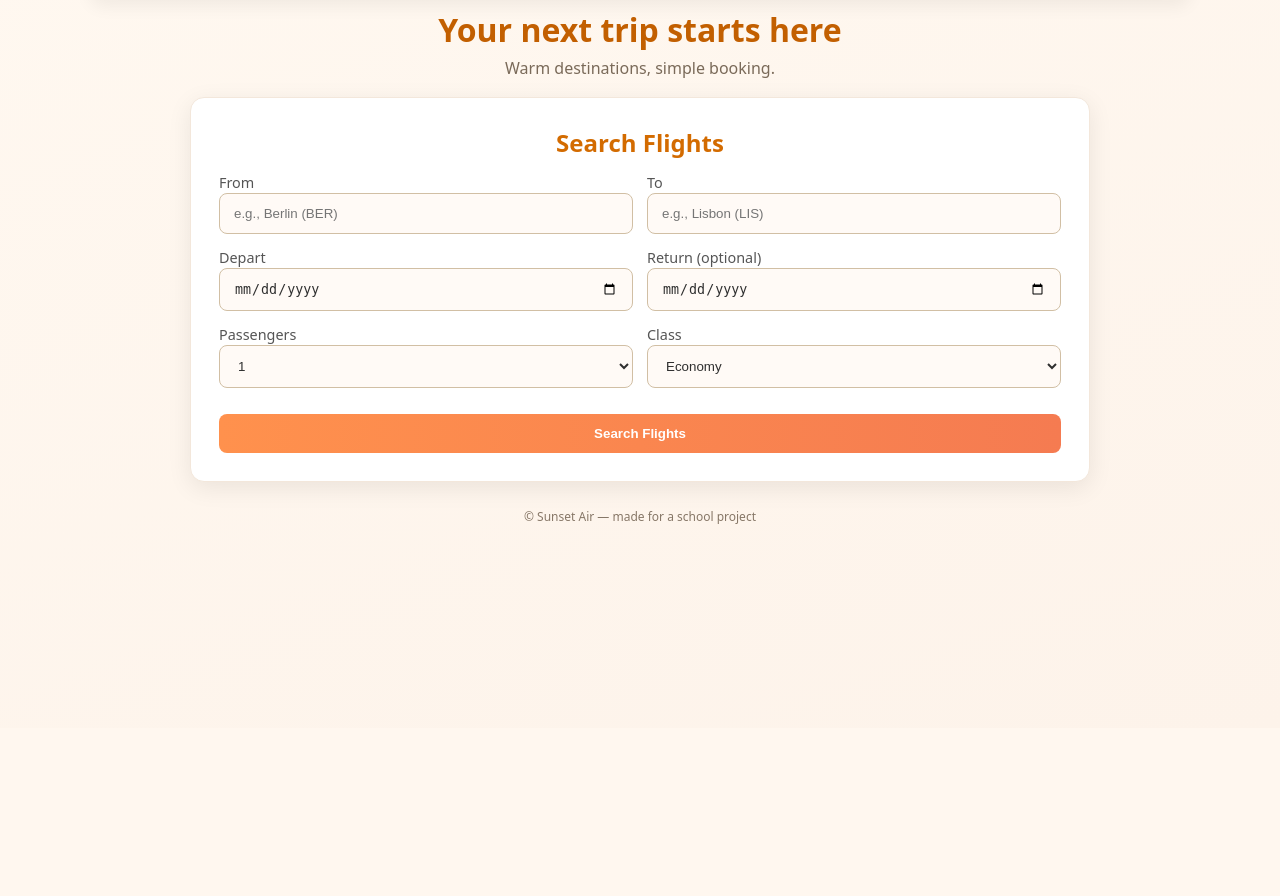
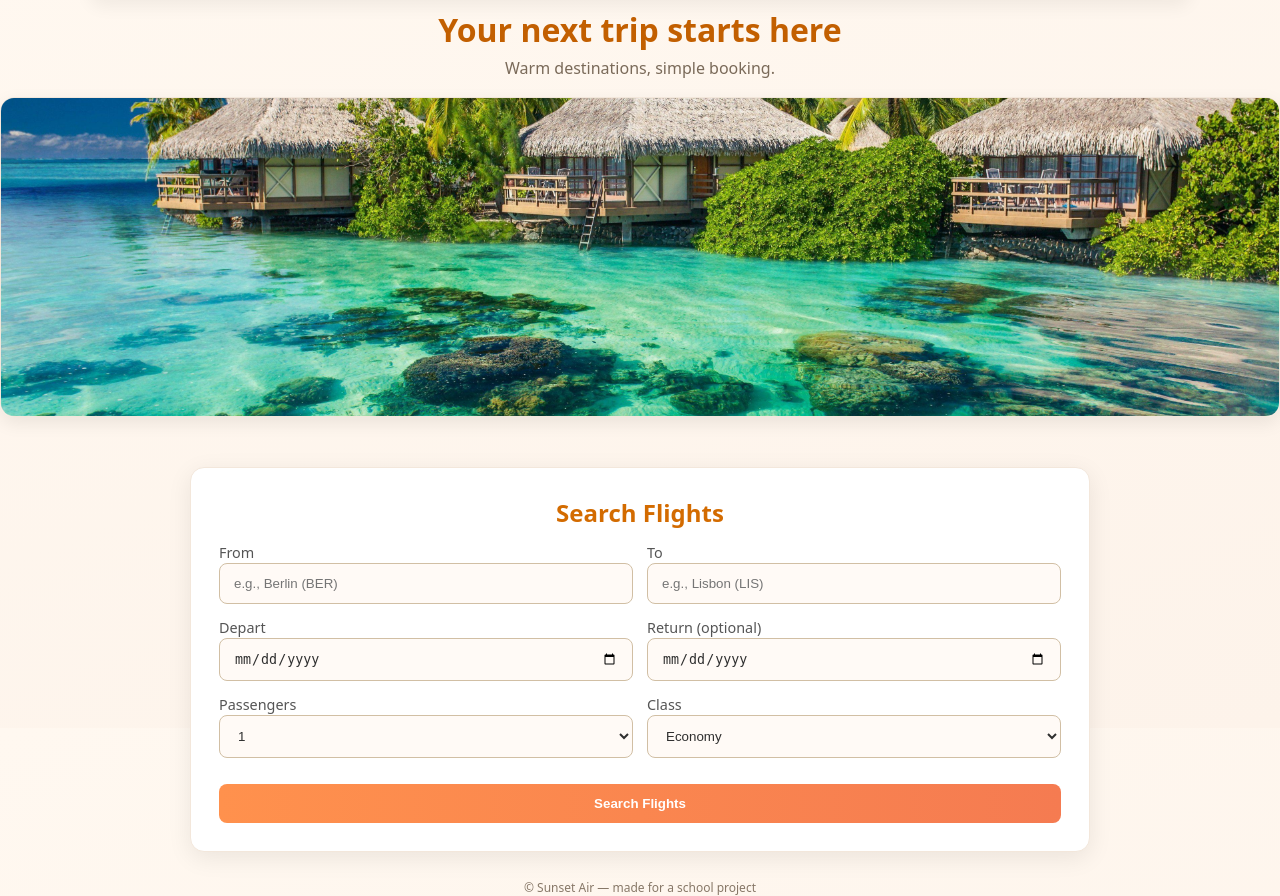
Before and after one commit to jvwb0/Flight-booking, a PHP site: page /Views/main.php in a window 1280 px wide. Shown: the part 72-968 px from the top of the page. Before the commit the page ends 596 px from the top, so only its background shows below. Run offline with PHP 8.4, Linux system fonts and the light colour scheme.

Commit message:
- added home page image banner - added php image randomizer

```diff
--- a/Project/Views/main.php
+++ b/Project/Views/main.php
@@ -19,11 +19,26 @@
     </nav>
   </header>
 
+
+
   <!-- Hero -->
   <section class="hero">
     <h1 class="hero-title">Your next trip starts here</h1>
     <p class="hero-sub">Warm destinations, simple booking.</p>
   </section>
+
+<?php
+$images = [
+   "../assets/img/img3.jpg",
+   "../assets/img/img2.jpg",
+   "../assets/img/img4.jpg",
+   "../assets/img/img1.jpg"
+  ];
+$pick = $images[array_rand($images)];
+?>
+<section class="banner">
+  <img src="<?= $pick ?>" alt="Banner" class="banner-img">
+</section>
 
   <!-- Flight Search -->
   <main class="card search-card">
--- a/Project/assets/styles.css
+++ b/Project/assets/styles.css
@@ -1,8 +1,15 @@
 
-* { box-sizing: border-box; }
-html, body { height: 100%; }
+*
+{
+ box-sizing: border-box;
+}
+html, body
+{
+  height: 100%;
+}
 
-body {
+body
+{
   margin: 0;
   font-family: system-ui, -apple-system, Segoe UI, Roboto, Helvetica, Arial, sans-serif;
   background: linear-gradient(160deg, #fff8f0 0%, #fdf3ea 100%); /* soft sunset gradient */
@@ -13,7 +20,8 @@ body {
   padding: 24px;
 }
 
-.card {
+.card
+{
   width: 100%;
   max-width: 420px;
   background: #ffffff;
@@ -23,7 +31,8 @@ body {
   box-shadow: 0 6px 25px rgba(0,0,0,0.08);
 }
 
-.title {
+.title
+{
   margin: 0 0 20px;
   font-size: 1.5rem;
   font-weight: 600;
@@ -31,19 +40,22 @@ body {
   color: #d36b00;
 }
 
-.form {
+.form
+{
   display: flex;
   flex-direction: column;
   gap: 12px;
 }
 
-.label {
+.label
+{
   font-size: 0.9rem;
   color: #555;
   margin-top: 6px;
 }
 
-.input {
+.input
+{
   width: 100%;
   padding: 12px 14px;
   border-radius: 8px;
@@ -54,12 +66,14 @@ body {
   transition: 0.2s;
 }
 
-.input:focus {
+.input:focus
+{
   border-color: #ff914d;
   box-shadow: 0 0 0 3px rgba(255,145,77,0.25);
 }
 
-.btn {
+.btn
+{
   margin-top: 14px;
   width: 100%;
   padding: 12px 14px;
@@ -72,12 +86,14 @@ body {
   transition: transform 0.15s ease, box-shadow 0.15s ease;
 }
 
-.btn:hover {
+.btn:hover
+{
   transform: translateY(-2px);
   box-shadow: 0 4px 12px rgba(245,123,81,0.4);
 }
 
-.links {
+.links
+{
   margin-top: 14px;
   display: flex;
   justify-content: space-between;
@@ -85,34 +101,39 @@ body {
   gap: 10px;
 }
 
-.link {
+.link
+{
   color: #00a896;
   font-size: 0.9rem;
   text-decoration: none;
   font-weight: 500;
 }
 
-.link:hover {
+.link:hover
+{
   text-decoration: underline;
   color: #028090;
 }
 
 /* Subtle animation feel */
-input, button {
+input, button
+{
   transition: all 0.2s ease;
 }
 
 
 /* ===== Main view styles ===== */
 /* Special layout for main view */
-body.main-view {
-  display: block;           /* stop centering everything */
+body.main-view
+{
+  display: block;
   padding: 0;
   background: linear-gradient(160deg, #fff8f0 0%, #fdf3ea 100%);
   font-family: system-ui, -apple-system, Segoe UI, Roboto, Helvetica, Arial, sans-serif;
 }
 /* ===== Top bar / nav ===== */
-.topbar{
+.topbar
+{
   position: sticky; top: 10px;
   width: 100%;
   max-width: 1100px;
@@ -122,7 +143,9 @@ body.main-view {
   border: 1px solid #f3e7db;
   border-radius: 12px;
   padding: 10px 16px;
-  display: flex; align-items: center; justify-content: space-between;
+  display: flex;
+  align-items: center;
+  justify-content: space-between;
   box-shadow: 0 6px 18px rgba(0,0,0,0.06);
 }
 
@@ -153,16 +176,59 @@ body.main-view {
 }
 
 /* ===== Search card layout ===== */
-.search-card{ max-width: 900px; margin:0 auto 24px; }
-
-.search-form .row{
-  display:flex; gap:14px; flex-wrap:wrap;
+.search-card
+{
+  max-width: 900px;
+  margin:50px auto 25px;
+}
+.search-form .row
+{
+  display:flex;
+  gap:14px;
+  flex-wrap:wrap;
+}
+.field
+{
+  flex:1 1 260px;
 }
 
-.field{ flex:1 1 260px; }
-
 /* Footer */
-.footer{
-  text-align:center; margin-top:18px; color:#7a6a59; font-size:.9rem;
+.footer
+{
+  text-align:center;
+  margin-top:18px;
+  color:#7a6a59;
+  font-size:.9rem;
   opacity:.9;
 }
+
+/* ===== Static banner ===== */
+.banner
+{
+  width: 100%;
+  max-width:fit-content;
+  max-height: 40%;
+  margin: 10px auto 24px;
+  border-radius: 14px;
+  overflow: hidden;
+  box-shadow: 0 6px 18px rgba(0, 0, 0, 0.08);
+  border: 1px solid #f3e7db;
+}
+
+.banner-img
+{
+  width: 100%;
+  height:fit-content;
+  display:flex;
+  object-fit:cover;
+  aspect-ratio: 16 / 6; /* nice panoramic ratio */
+}
+
+/* make first image show first, second later */
+.banner-img:nth-child(1) { animation-delay: 0s; }
+.banner-img:nth-child(2) { animation-delay: 4s; }
+
+@keyframes fadeSwap {
+  0%, 45% { opacity: 1; }     /* visible for first half */
+  50%, 100% { opacity: 0; }   /* fade out second half */
+}
```
Also changed, not shown: Project/assets/img/img1.jpg (added), Project/assets/img/img2.jpg (added), Project/assets/img/img3.jpg (added), Project/assets/img/img4.jpg (added).
